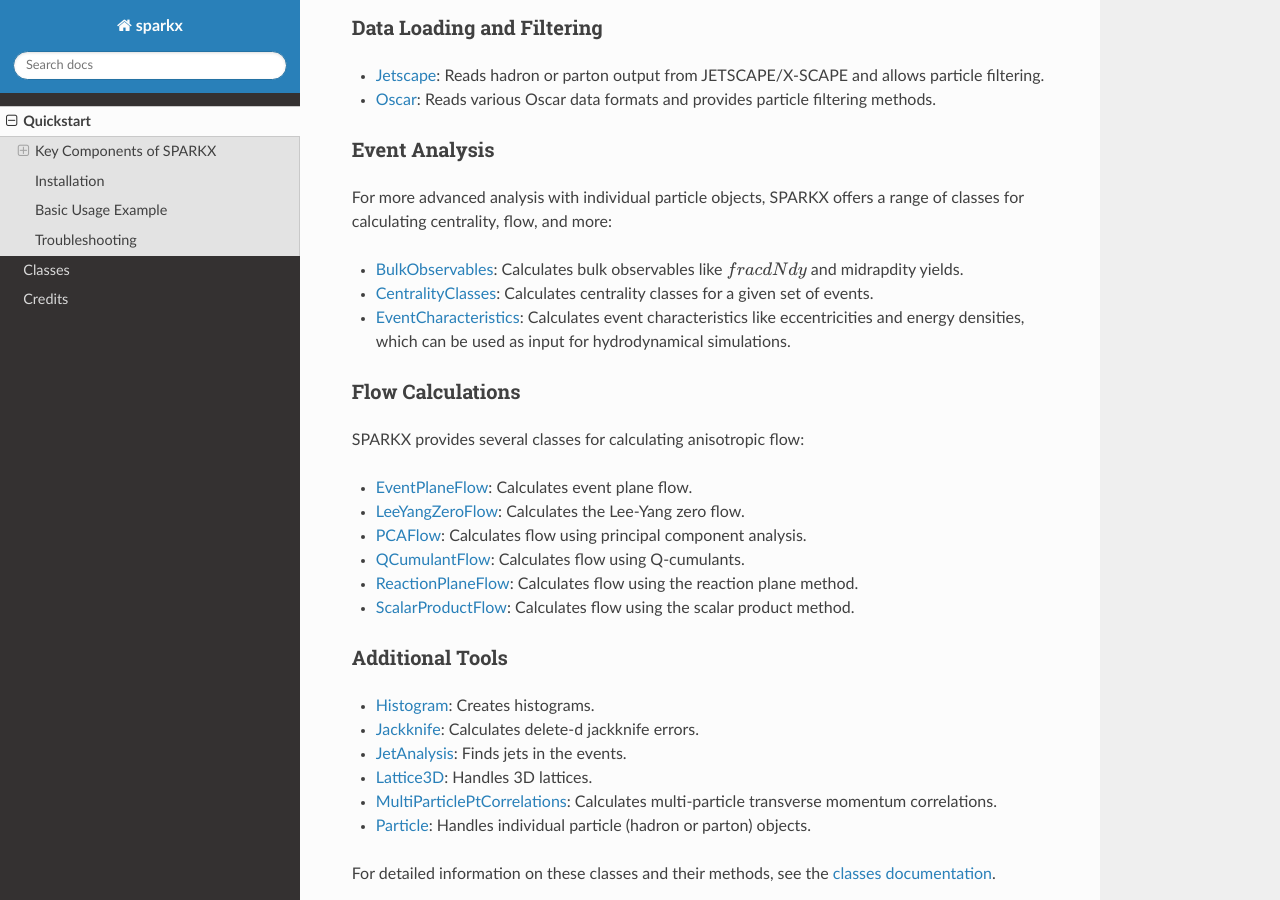
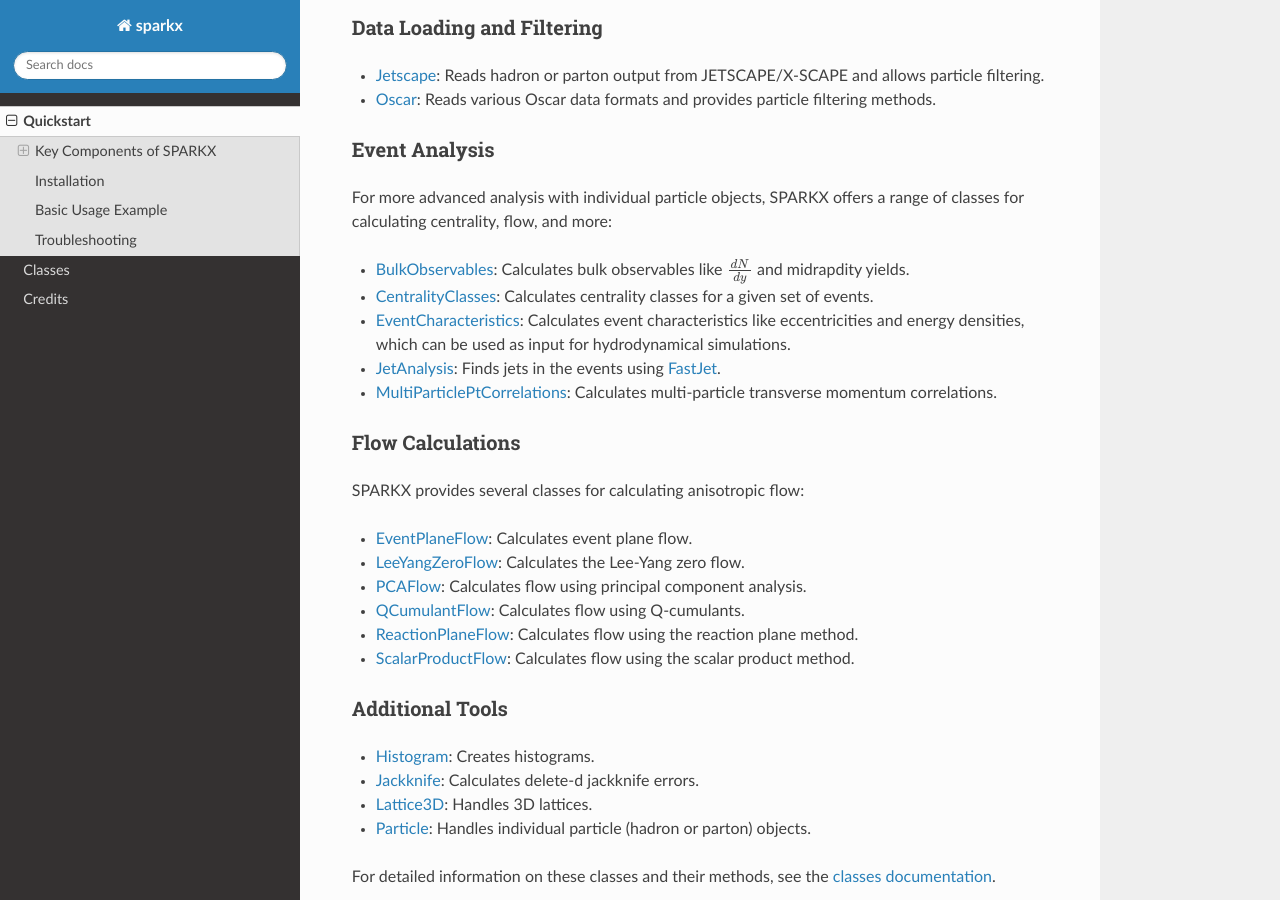
Before and after one commit to smash-transport/sparkx, a Sphinx documentation site: the page built from docs/source/quickstart.rst, in a window 1280 px wide and 900 px high, scrolled down 346 px. Built offline with Sphinx 7.4.7 and the Read the Docs theme 3.1.0, drawn with Linux system fonts in a browser that asks for light colours; pages that are not in the unit, such as notebooks, are missing from menus; some of the changed lines change nothing that is shown.

Commit message:
Change order of links in quick start guide

```diff
--- a/docs/source/quickstart.rst
+++ b/docs/source/quickstart.rst
@@ -24,9 +24,11 @@ Event Analysis
 For more advanced analysis with individual particle objects,
 SPARKX offers a range of classes for calculating centrality, flow, and more:
 
-* `BulkObservables <classes/BulkObservables/index.html>`_: Calculates bulk observables like :math:`\\frac{dN}{dy}` and midrapdity yields.
+* `BulkObservables <classes/BulkObservables/index.html>`_: Calculates bulk observables like :math:`\frac{dN}{dy}` and midrapdity yields.
 * `CentralityClasses <classes/CentralityClasses/index.html>`_: Calculates centrality classes for a given set of events.
 * `EventCharacteristics <classes/EventCharacteristics/index.html>`_: Calculates event characteristics like eccentricities and energy densities, which can be used as input for hydrodynamical simulations.
+* `JetAnalysis <classes/JetAnalysis/index.html>`_: Finds jets in the events using `FastJet <https://github.com/scikit-hep/fastjet>`_.
+* `MultiParticlePtCorrelations <classes/MultiParticlePtCorrelations/index.html>`_: Calculates multi-particle transverse momentum correlations.
 
 Flow Calculations
 ~~~~~~~~~~~~~~~~~
@@ -45,9 +47,7 @@ Additional Tools
 
 * `Histogram <classes/Histogram/index.html>`_: Creates histograms.
 * `Jackknife <classes/Jackknife/index.html>`_: Calculates delete-d jackknife errors.
-* `JetAnalysis <classes/JetAnalysis/index.html>`_: Finds jets in the events.
 * `Lattice3D <classes/Lattice3D/index.html>`_: Handles 3D lattices.
-* `MultiParticlePtCorrelations <classes/MultiParticlePtCorrelations/index.html>`_: Calculates multi-particle transverse momentum correlations.
 * `Particle <classes/Particle/index.html>`_: Handles individual particle (hadron or parton) objects.
 
 For detailed information on these classes and their methods, see the `classes documentation <classes/index.html>`_.
```
